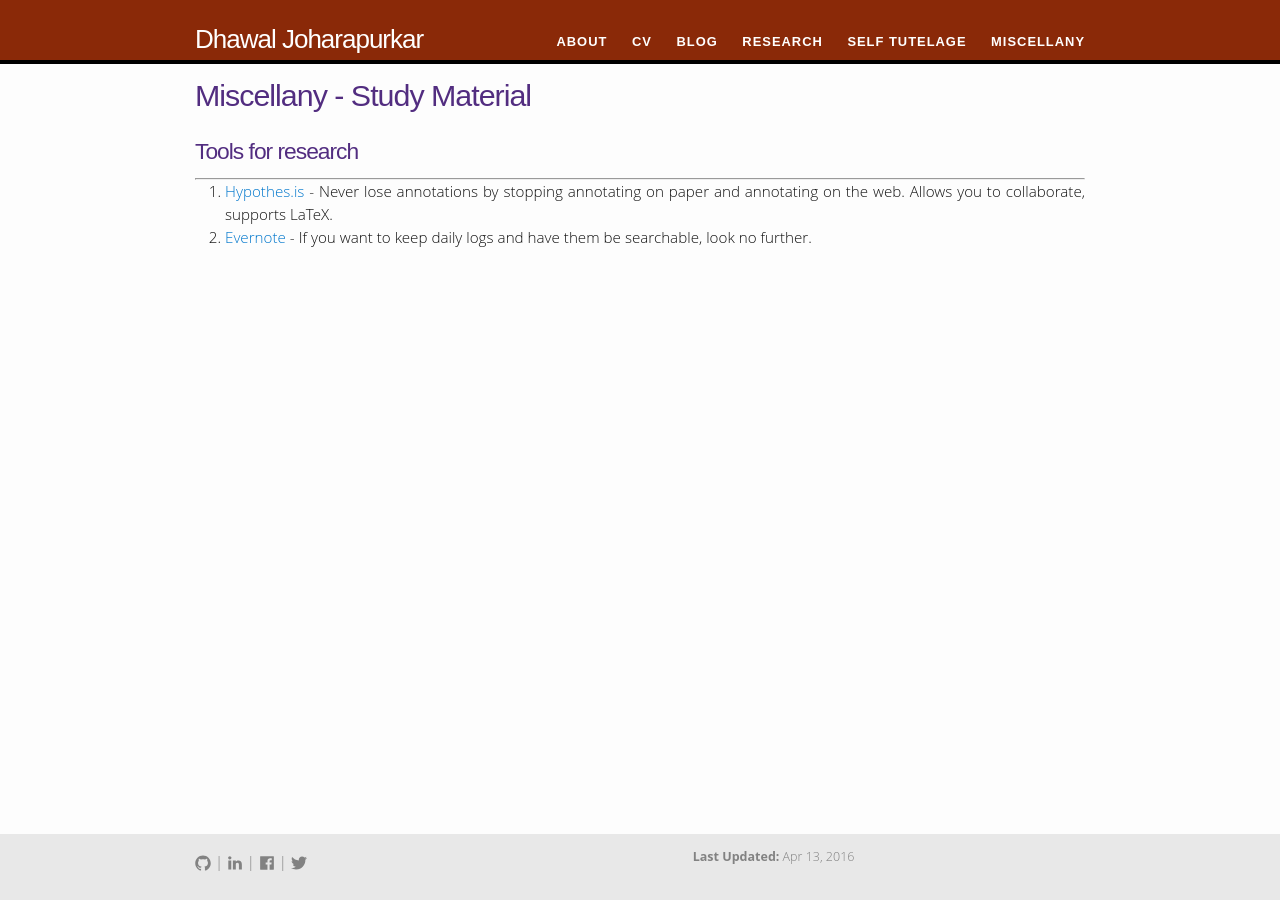
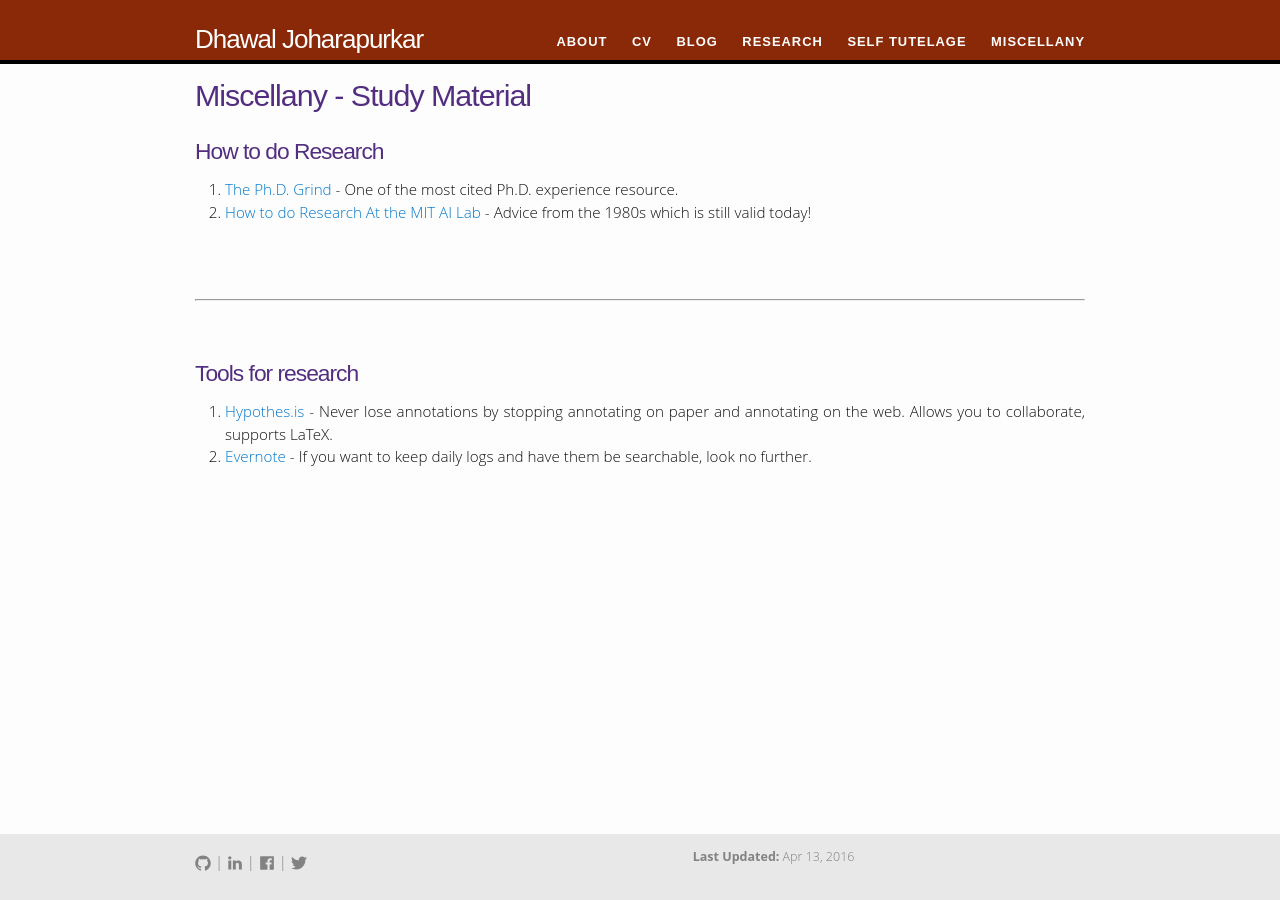
Before and after one commit to dhawaljoh/dhawaljoh.github.io, a Jekyll site: the page built from miscellany/study-material.md, in a window 1280 px wide. Built offline with Jekyll 4.4.1, drawn with Linux system fonts in a browser that asks for light colours.

Commit message:
added how to research guides in misc

```diff
--- a/miscellany/study-material.md
+++ b/miscellany/study-material.md
@@ -4,10 +4,19 @@ title: Miscellany - Study Material
 permalink: /miscellany/study-material/
 ---
 
+How to do Research
+===
+1. [The Ph.D. Grind](http://www.pgbovine.net/PhD-memoir/pguo-PhD-grind.pdf){:target="_blank"} - One of the most cited Ph.D. experience resource.
+2. [How to do Research At the MIT AI Lab](https://people.cs.umass.edu/~emery/misc/how-to.pdf){:target="_blank"} - Advice from the 1980s which is still valid today!
+
+<br><br>
+
+- - -
+
+<br><br>
+
+
 Tools for research
 ===
-- - -
-
-
-1. [Hypothes.is](http://hypothes.is/) - Never lose annotations by stopping annotating on paper and annotating on the web. Allows you to collaborate, supports LaTeX.
-2. [Evernote](https://evernote.com/) - If you want to keep daily logs and have them be searchable, look no further.
+1. [Hypothes.is](http://hypothes.is/){:target="_blank"} - Never lose annotations by stopping annotating on paper and annotating on the web. Allows you to collaborate, supports LaTeX.
+2. [Evernote](https://evernote.com/){:target="_blank"} - If you want to keep daily logs and have them be searchable, look no further.
```
